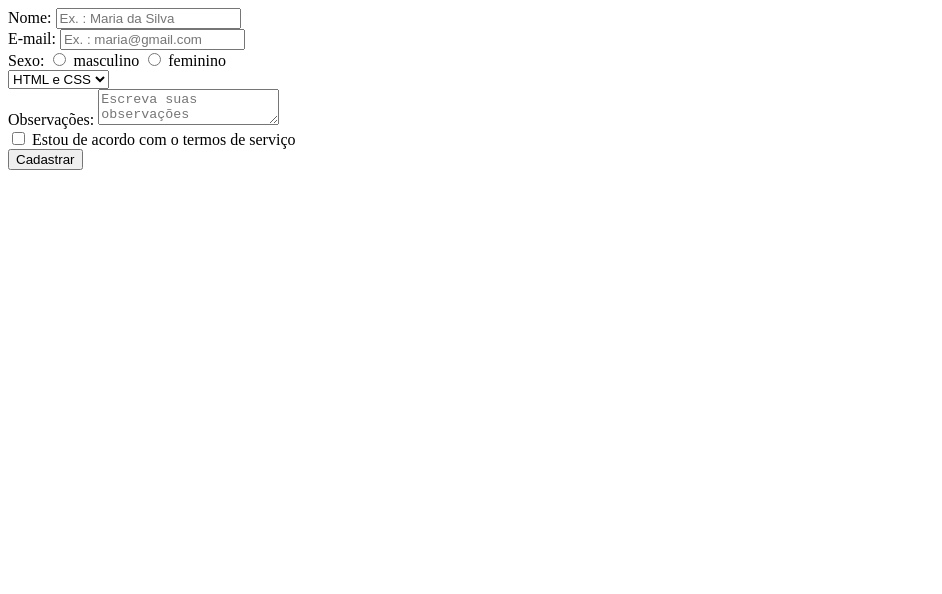
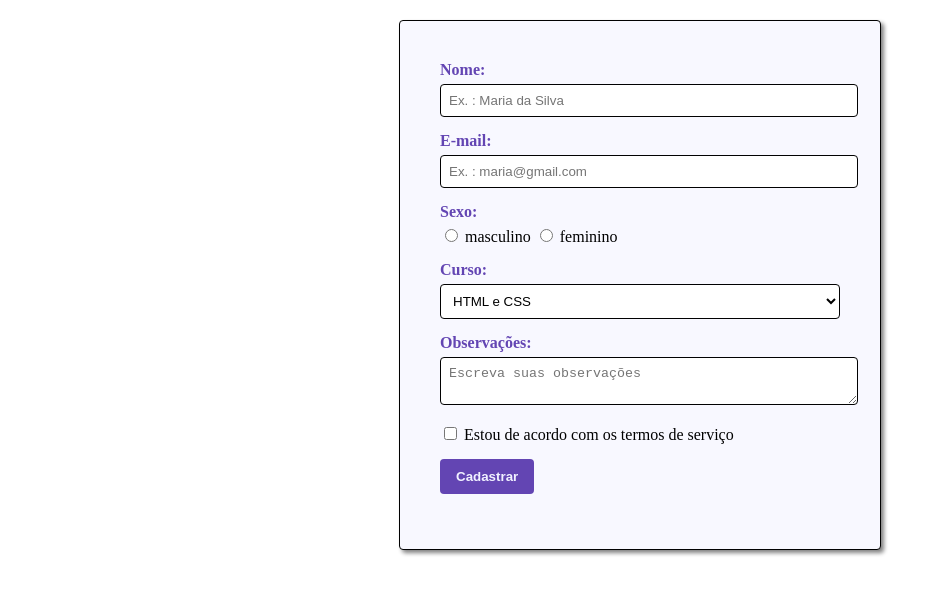
Before and after one commit to Lucca-Livino/front-end, a plain HTML site: page formularios/index.html in a window 1280 px wide. Shown: the whole page, without its empty margins (0-942 px from the left). Drawn offline with Linux system fonts and the light colour scheme.

Commit message:
estilização do formulário

```diff
--- a/formularios/index.html
+++ b/formularios/index.html
@@ -3,43 +3,50 @@
 <head>
     <meta charset="UTF-8">
     <meta name="viewport" content="width=device-width, initial-scale=1.0">
+    <link rel="stylesheet" href="./style/estilo.css">
     <title>Formulário de login</title>
 </head>
 <body>
-    <form>
-        <div>
-            <label for="nome">Nome:</label>
-            <input type="text" id="nome" placeholder="Ex. : Maria da Silva">
+    <form class="formulario">
+        <div class="bloco">
+          <label class="label" for="nome">Nome:</label>
+          <input class="campo" type="text" id="nome" placeholder="Ex. : Maria da Silva" />
         </div>
-        <div>
-            <label for="email">E-mail:</label>
-            <input type="text" id="nome" placeholder="Ex. : maria@gmail.com">
+
+        <div class="bloco">
+          <label class="label" for="email">E-mail:</label>
+          <input class="campo" type="text" id="email" placeholder="Ex. : maria@gmail.com" />
         </div>
-        <div>
-            <label>Sexo:</label>
-            <input type="radio" name="sexo" id="sexo_masculino">
+
+        <div class="bloco">
+          <label class="label">Sexo:</label>
+          <input class="radio" type="radio" name="sexo" id="sexo_masculino" />
           <label for="sexo_masculino">masculino</label>
-            <input type="radio" name="sexo" id="sexo_feminino">
+          <input class="radio" type="radio" name="sexo" id="sexo_feminino" />
           <label for="sexo_feminino">feminino</label>
         </div>
-        <div>
-            <label for="cursos"></label>
-            <select id="cursos">
+
+        <div class="bloco">
+          <label class="label" for="cursos">Curso:</label>
+          <select class="seletor" id="cursos">
             <option value="1">HTML e CSS</option>
             <option value="2">Git</option>
             <option value="3">API</option>
           </select>
         </div>
-        <div>
-            <label for="observacoes">Observações:</label>
-            <textarea id="observacoes" placeholder="Escreva suas observações"></textarea>
+
+        <div class="bloco">
+          <label class="label" for="observacoes">Observações:</label>
+          <textarea class="area" id="observacoes" placeholder="Escreva suas observações"></textarea>
         </div>
-        <div>
-            <input type="checkbox" id="termos">
-            <label for="termos">Estou de acordo com o termos de serviço</label>
+
+        <div class="bloco">
+          <input class="checkbox" type="checkbox" id="termos" />
+          <label for="termos">Estou de acordo com os termos de serviço</label>
         </div>
-        <div>
-            <input type="submit" value="Cadastrar">
+
+        <div class="bloco">
+          <input class="botao" type="submit" value="Cadastrar" />
         </div>
       </form>
 </body>
--- /dev/null
+++ b/formularios/style/estilo.css
@@ -0,0 +1,45 @@
+.formulario {
+    border: 1px solid #010101;
+    border-radius: 4px;
+    box-shadow: 3px 3px 4px #818181;
+    padding: 40px;
+    width: 400px;
+    margin: 20px auto;
+    background-color: #f8f8ff;
+}
+
+.formulario .bloco {
+    margin-bottom: 15px;
+}
+
+.formulario .label {
+    display: block;
+    margin-bottom: 5px;
+    font-weight: bold;
+    color: #6345b3;
+}
+
+.formulario .campo,
+.formulario .area,
+.formulario .seletor {
+    width: 100%;
+    padding: 8px;
+    border: 1px solid #010101;
+    border-radius: 4px;
+    background-color: #fff;
+}
+
+
+.formulario .botao {
+    background-color: #6345b3;
+    color: #f1f1ff;
+    border: none;
+    padding: 10px 16px;
+    font-weight: bold;
+    cursor: pointer;
+    border-radius: 4px;
+}
+
+.formulario .botao:hover {
+    background-color: #4b0069;
+}
--- a/portfolio/css/estilo.css
+++ b/portfolio/css/estilo.css
@@ -1,7 +1,7 @@
 *{
     padding: 0;
     margin: 0;
-    font-family: "Quicksand", sans-serif;;
+    font-family: "Quicksand", sans-serif;
 }
 
 h1,h2,h3,h4,h5,h6{
```
Lines whose indentation alone changed are shown as unchanged.
